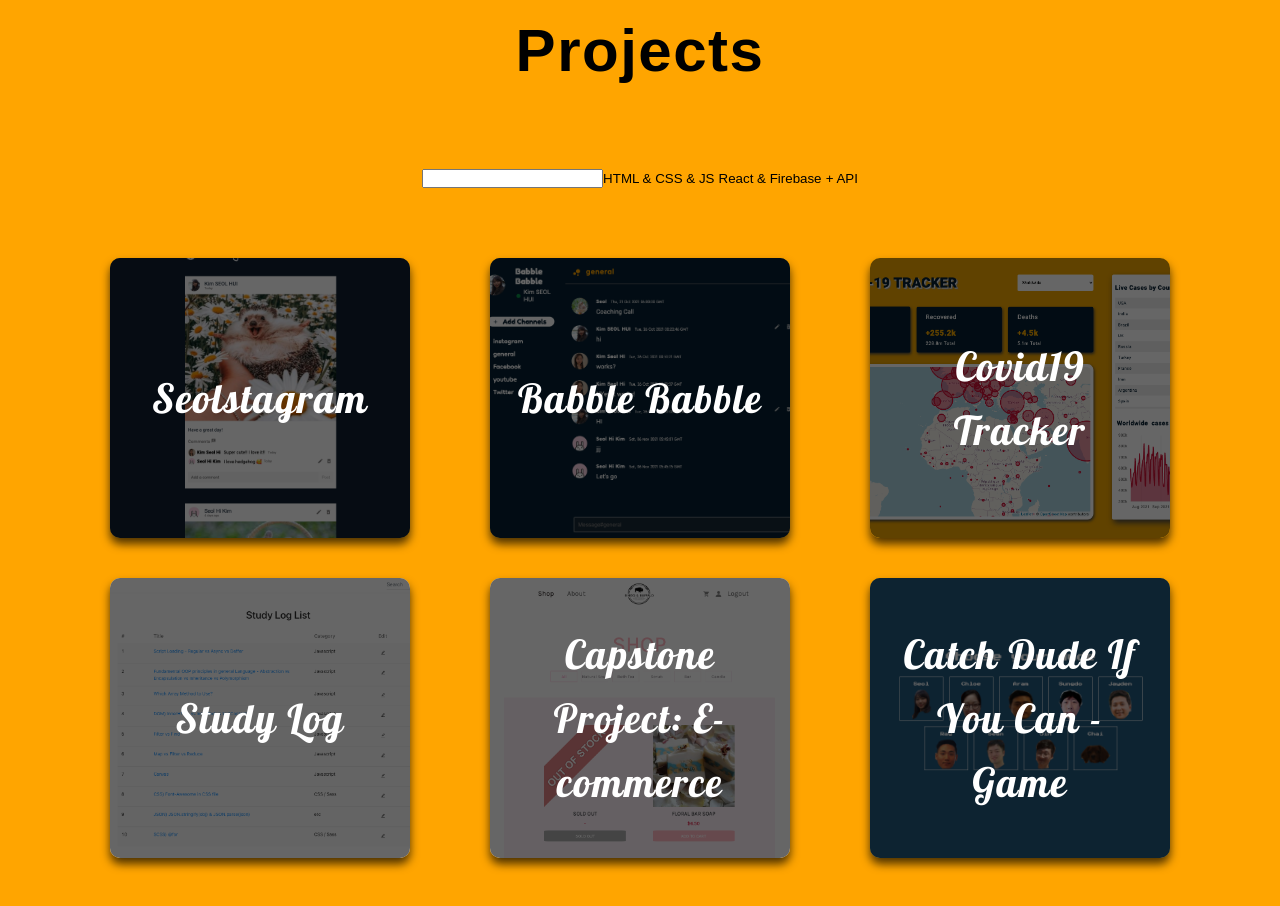
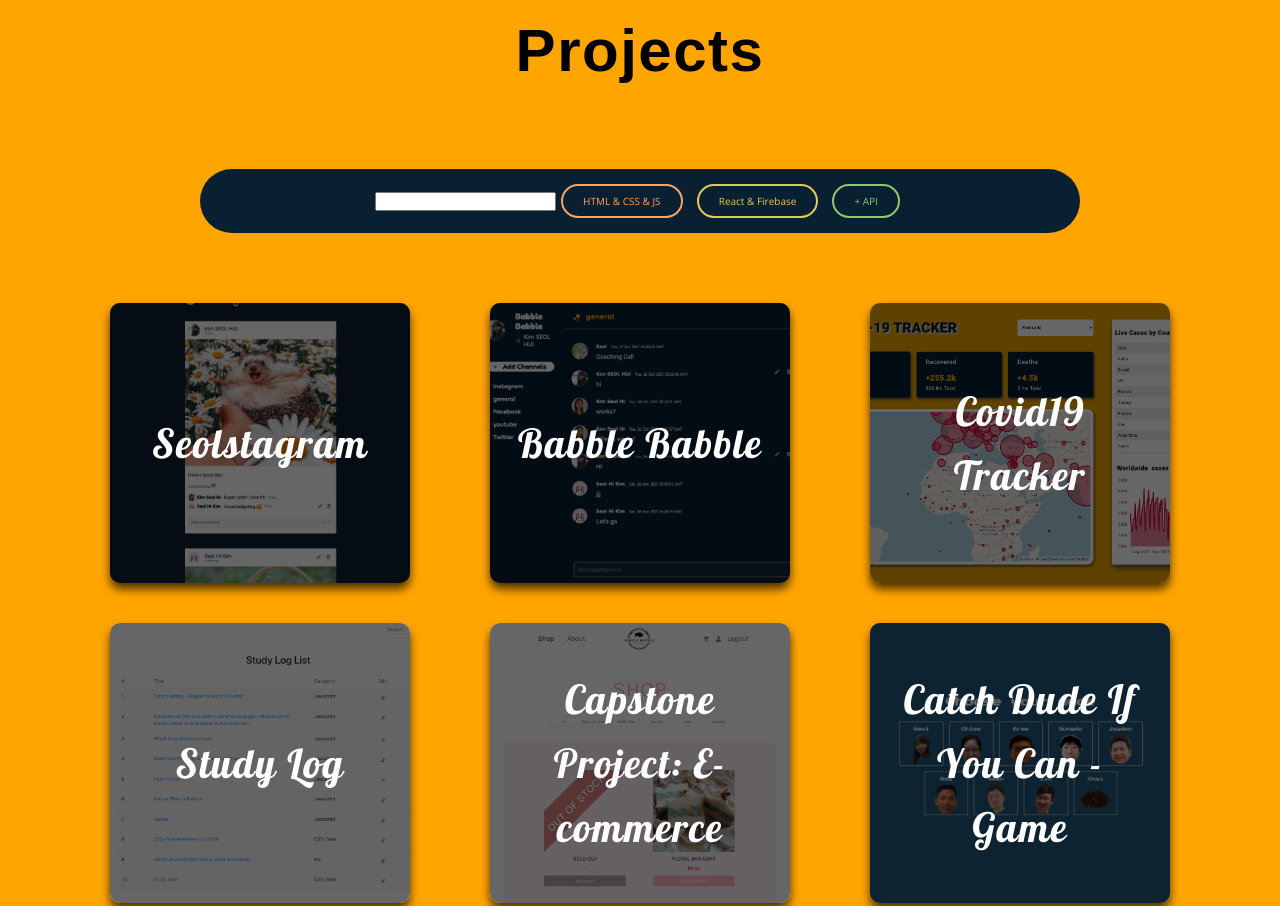
Before and after one commit to Seolcita/portfolio_seol, a website: page index.html in a window 1280 px wide. Shown: the part 3731-4637 px from the top of the page. Drawn offline with nearby package versions, Linux system fonts and the light colour scheme; a web font is replaced by a local one.

Commit message:
Update - Project Section - Search Btns UI

```diff
--- a/index.html
+++ b/index.html
@@ -85,8 +85,8 @@
               and next projects.
             </p>
             <div class="about__btns">
-              <a href="#" class="btn btn__medium btn--toDown">Resume</a>
-              <a href="#" class="btn btn__medium btn--toUp">Contact Me</a>
+              <a href="#" class="btn btn--medium btn--toDown">Resume</a>
+              <a href="#" class="btn btn--medium btn--toUp">Contact Me</a>
             </div>
           </div>
         </div>
@@ -168,21 +168,21 @@
               <div class="checkbox__mainProj">
                 <button
                   id="hcj"
-                  class="btn checkbox__mainProj--btn"
+                  class="btn btn--small btn--orange"
                   value="Javascript"
                 >
                   HTML & CSS & JS
                 </button>
                 <button
                   id="hcja"
-                  class="btn checkbox__mainProj--btn"
+                  class="btn btn--small btn--yellow"
                   value="React"
                 >
                   React & Firebase
                 </button>
                 <button
                   id="hcja"
-                  class="btn checkbox__mainProj--btn"
+                  class="btn btn--small btn--green"
                   value="API"
                 >
                   + API
--- a/sass/abstracts/_mixins.scss
+++ b/sass/abstracts/_mixins.scss
@@ -36,3 +36,13 @@
   transform: $transform;
   transition: $transition;
 }
+
+@mixin btnSearch($col) {
+  border: 2px solid $col;
+  color: $col;
+
+  &:hover {
+    box-shadow: 0 0.5em 1em -0.3em $col;
+    transform: translateY(-0.4rem);
+  }
+}
--- a/sass/abstracts/_variables.scss
+++ b/sass/abstracts/_variables.scss
@@ -14,3 +14,12 @@ $color-blue-dark: #082032;
 $color-orange-medium: #ff8400;
 
 $color-pink-medium: #ef4f4f;
+
+// PASTEL COLOR
+$color-pastel-orange: #ffa260;
+$color-pastel-yellow: #e4cb58;
+$color-pastel-green: #8fc866;
+$color-pastel-purple: #a972cb;
+$color-pastel-pink: #ef6eae;
+$color-pastel-red: #ff7f82;
+$color-pastel-green-dark: #19bc8b;
--- a/sass/base/_buttons.scss
+++ b/sass/base/_buttons.scss
@@ -32,7 +32,8 @@
     }
   }
 
-  &__medium {
+  // Button Sizes
+  &--medium {
     margin: 2rem;
     padding: 1.5rem 6rem;
     background-color: white;
@@ -45,6 +46,17 @@
     display: inline-block;
   }
 
+  &--small {
+    background: none;
+    border: 2px solid;
+    font: inherit;
+    line-height: 1;
+    margin: 0.5em;
+    padding: 1em 2em;
+    border-radius: 50rem;
+  }
+
+  // About Section
   &--toDown {
     &::before {
       @include before(
@@ -80,4 +92,17 @@
       transform: translate(0);
     }
   }
+
+  // Project Section - Search Buttons
+  &--orange {
+    @include btnSearch(#ffa260);
+  }
+
+  &--yellow {
+    @include btnSearch(#e4cb58);
+  }
+
+  &--green {
+    @include btnSearch(#8fc866);
+  }
 }
--- a/sass/layout/_projects.scss
+++ b/sass/layout/_projects.scss
@@ -7,6 +7,10 @@
 
   @include center-column;
 
+  &--main {
+    @include center-column;
+  }
+
   &--toy {
     margin-top: 15rem;
 
@@ -15,12 +19,14 @@
 }
 
 .options {
-  width: 100%;
-  display: flex;
-  justify-content: center;
-  align-items: center;
+  width: 80%;
+  background-color: $color-blue-dark;
+  border-radius: 50rem;
   margin-bottom: 5rem;
   margin-top: 2rem;
+  padding: 1rem 0;
+
+  @include center;
 }
 
 .search {
```
Also changed, not shown: css/style.css.
